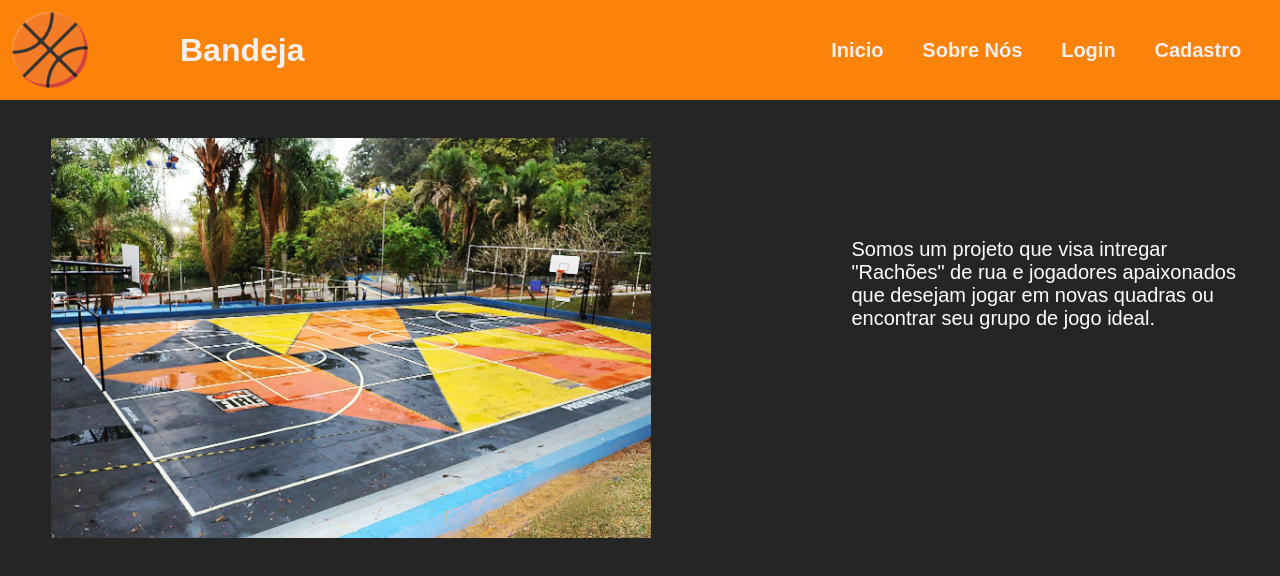
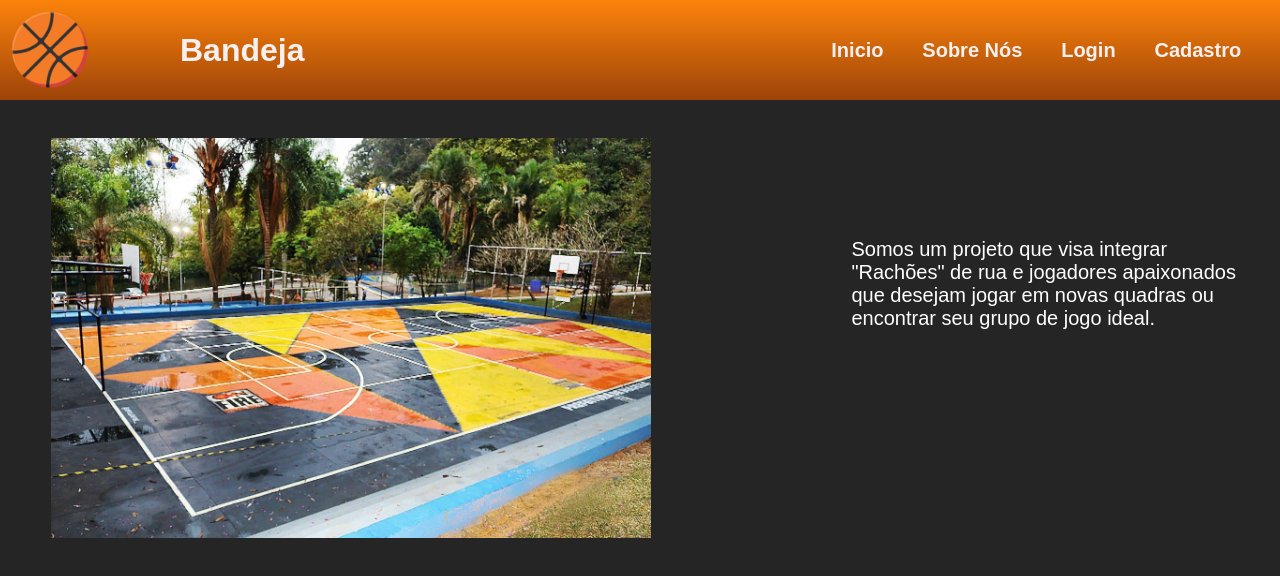
Before and after one commit to Projeto-individual-Joao-Pedro-Noleto/site-individual, a plain HTML site: page html/index.html in a window 1280 px wide. Shown: the top 576 px of the page. Drawn offline with Linux system fonts and the light colour scheme.

Commit message:
gradiente adicionado

```diff
--- a/html/index.html
+++ b/html/index.html
@@ -35,7 +35,7 @@
         <div class="banner">
             <div class="container_inicio">
                 <img class="imagem_inicio" src="imgs/quadra no paço.jpg">
-                <p class="texto_incio">Somos um projeto que visa intregar  "Rachões" de rua e jogadores apaixonados que desejam jogar em novas quadras ou encontrar seu grupo de jogo ideal.
+                <p class="texto_incio">Somos um projeto que visa integrar  "Rachões" de rua e jogadores apaixonados que desejam jogar em novas quadras ou encontrar seu grupo de jogo ideal.
                 </p>
             </div>
 
--- a/html/style.css
+++ b/html/style.css
@@ -7,7 +7,7 @@ body{
 .header{
 
     color: #f8f0f0;
-    background-color: #FC830A;
+     background:linear-gradient(180deg, #FC830A 0%, rgba(177, 73, 4, 0.856) 100%);
 
 }
 .container{
```
